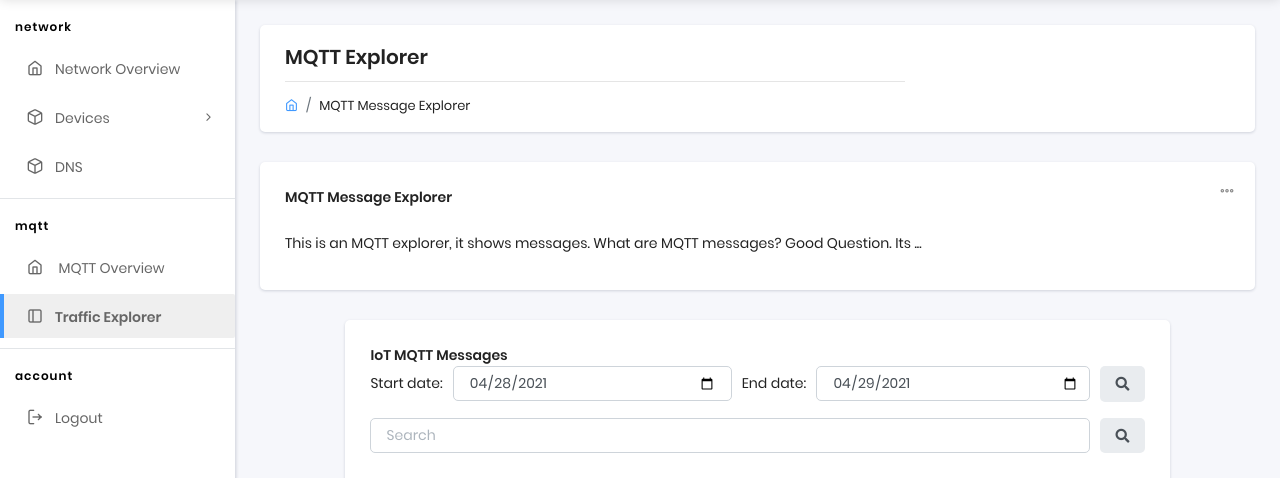
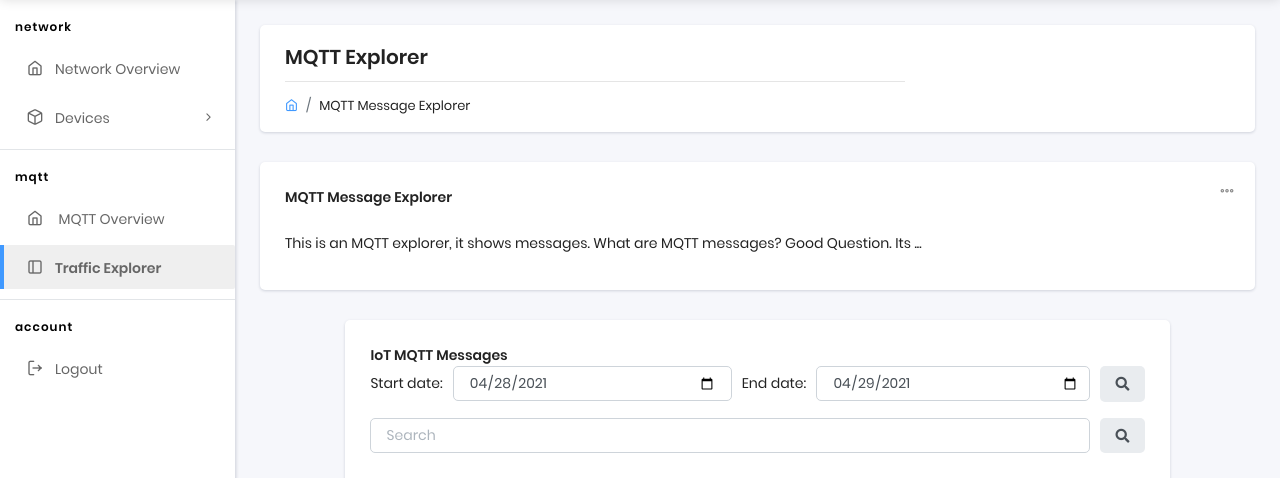
Before and after one commit to YouFoundKyle/Pi-LINk, a Django app: page /explorer in a window 1280 px wide. Shown: the part 56-534 px from the top of the page. Run offline with Django 3.2, Linux system fonts and the light colour scheme; data that the repository does not hold is empty; some libraries are stand-ins or nearby versions.

Commit message:
rm dns page

```diff
--- a/web/core/templates/includes/sidebar.html
+++ b/web/core/templates/includes/sidebar.html
@@ -19,11 +19,6 @@
 								<li><a href="/device/{{ip}}">{{ip}}</a></li>
 							{% endfor %}
 						</ul>
-					</li>
-					<li class="nav-item">
-					    <a href="/dns" class="nav-link ">
-						<span class="pcoded-micon">
-						<i class="feather icon-box"></i></span><span class="pcoded-mtext">DNS</span></a>
 					</li>
 					<li class="nav-item pcoded-menu-caption">
 						<label>MQTT</label>
```
